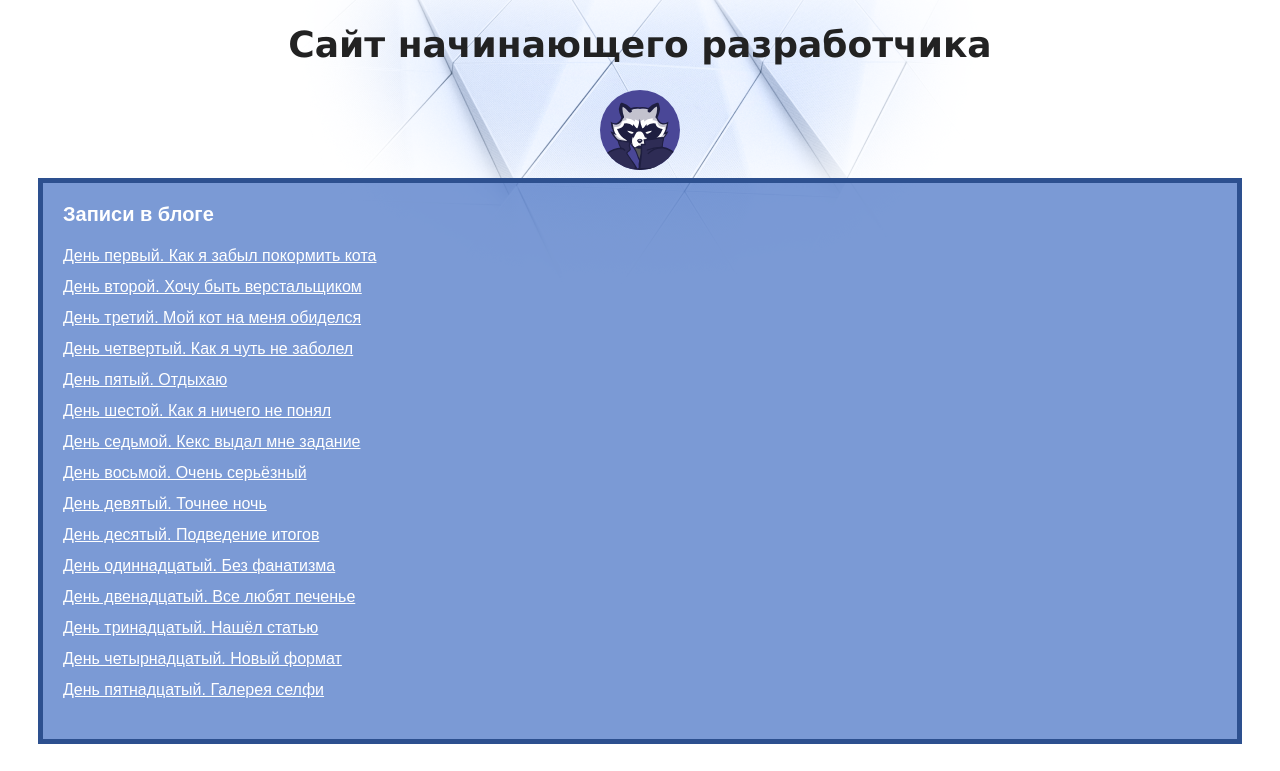
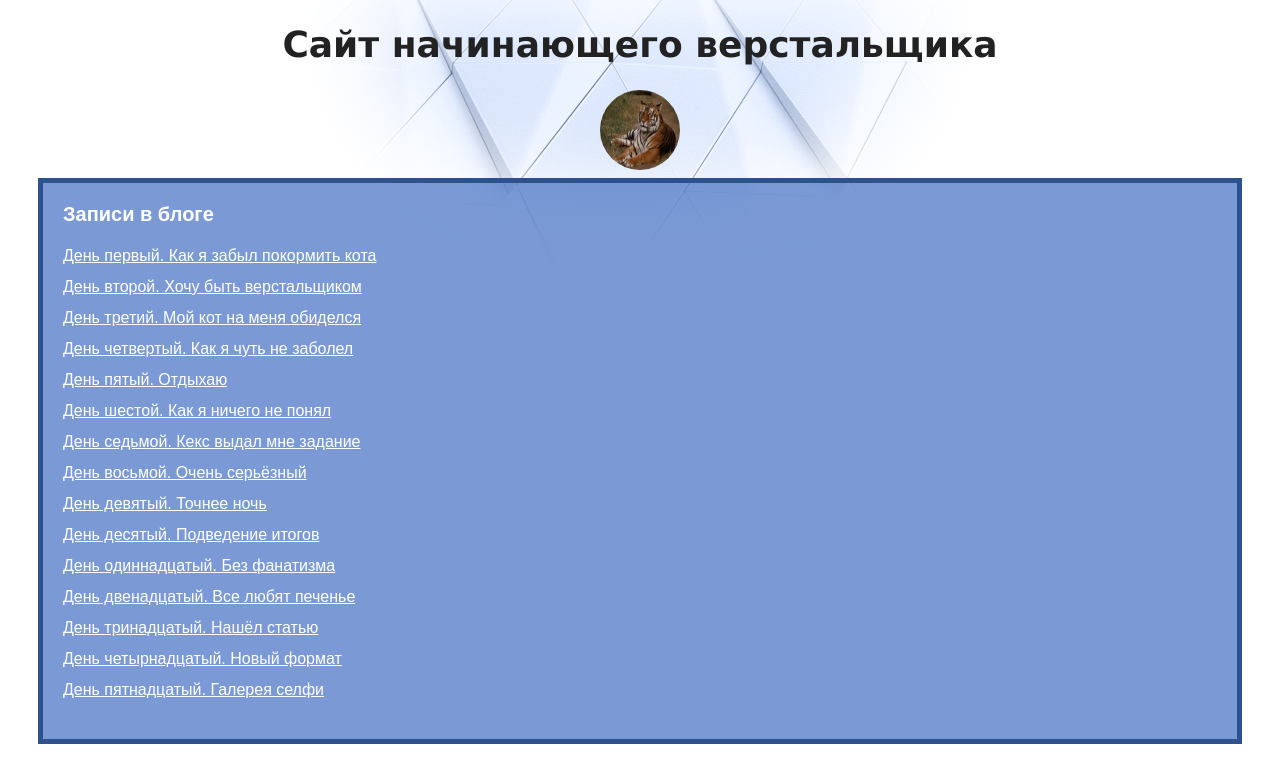
Before and after one commit to erm26/my-site, a plain HTML site: page index.html in a window 1280 px wide. Shown: the top 771 px of the page. Drawn offline with Linux system fonts and the light colour scheme.

Commit message:
поменял верстальщика и аву

```diff
--- a/index.html
+++ b/index.html
@@ -2,16 +2,16 @@
 <html lang="ru">
   <head>
     <meta charset="utf-8">
-    <title>Сайт начинающего разработчика</title>
+    <title>Сайт начинающего верстальщика</title>
     <link rel="stylesheet" href="style.css">
   </head>
   <body>
     <header>
-      <h1 class="page-title">Сайт начинающего разработчика</h1>
+      <h1 class="page-title">Сайт начинающего верстальщика</h1>
     </header>
     <main>
       <div class="avatar-container">
-        <img class="avatar" src="img/raccoon.svg" width="80" height="80" alt="Аватарка">
+        <img class="avatar" src="img/sherhan.jpg" width="80" height="80" alt="Аватарка">
       </div>
       <nav class="blog-navigation">
         <h2>Записи в блоге</h2>
```
Also changed, not shown: img/sherhan.JPG (added).
